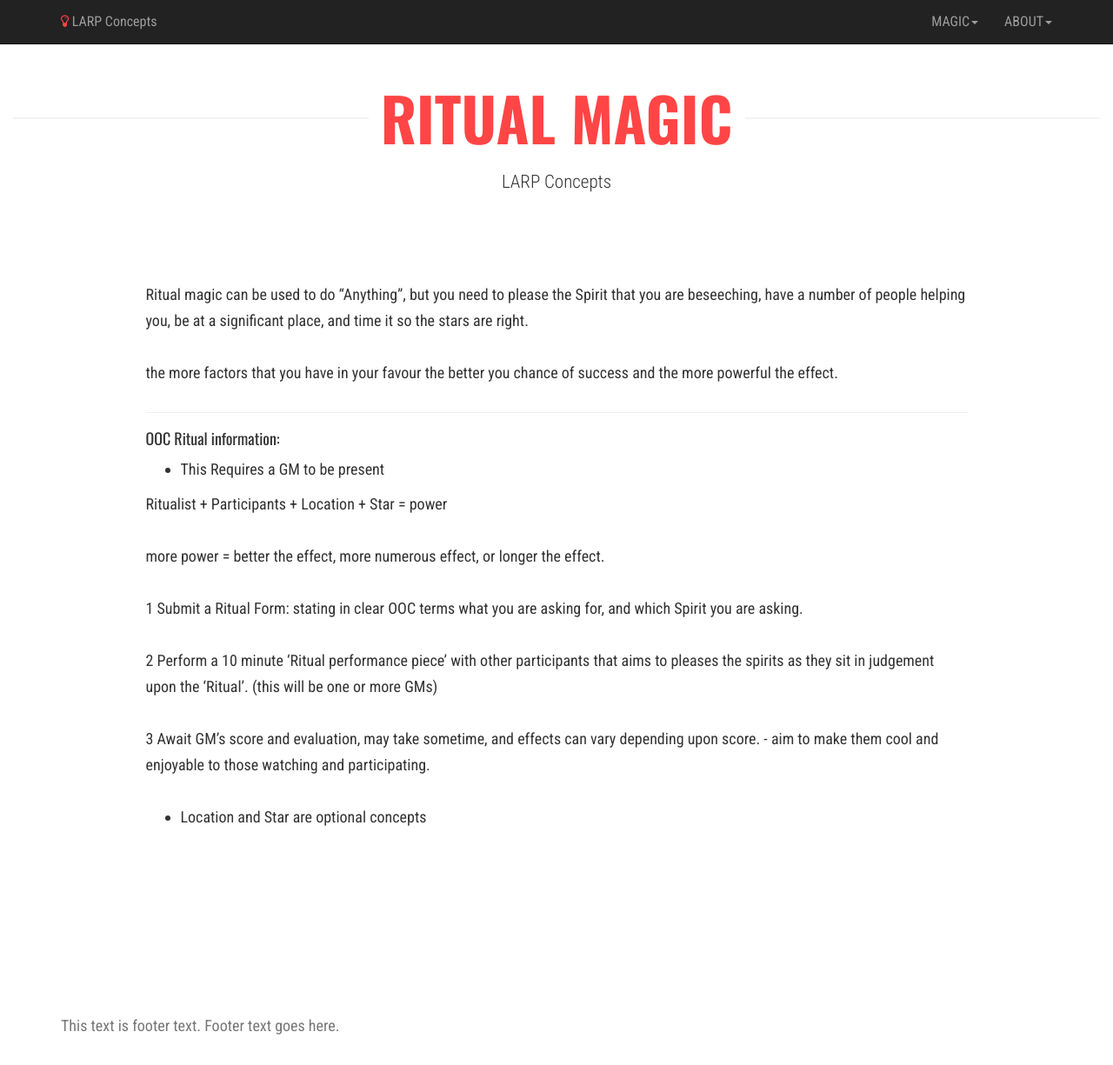
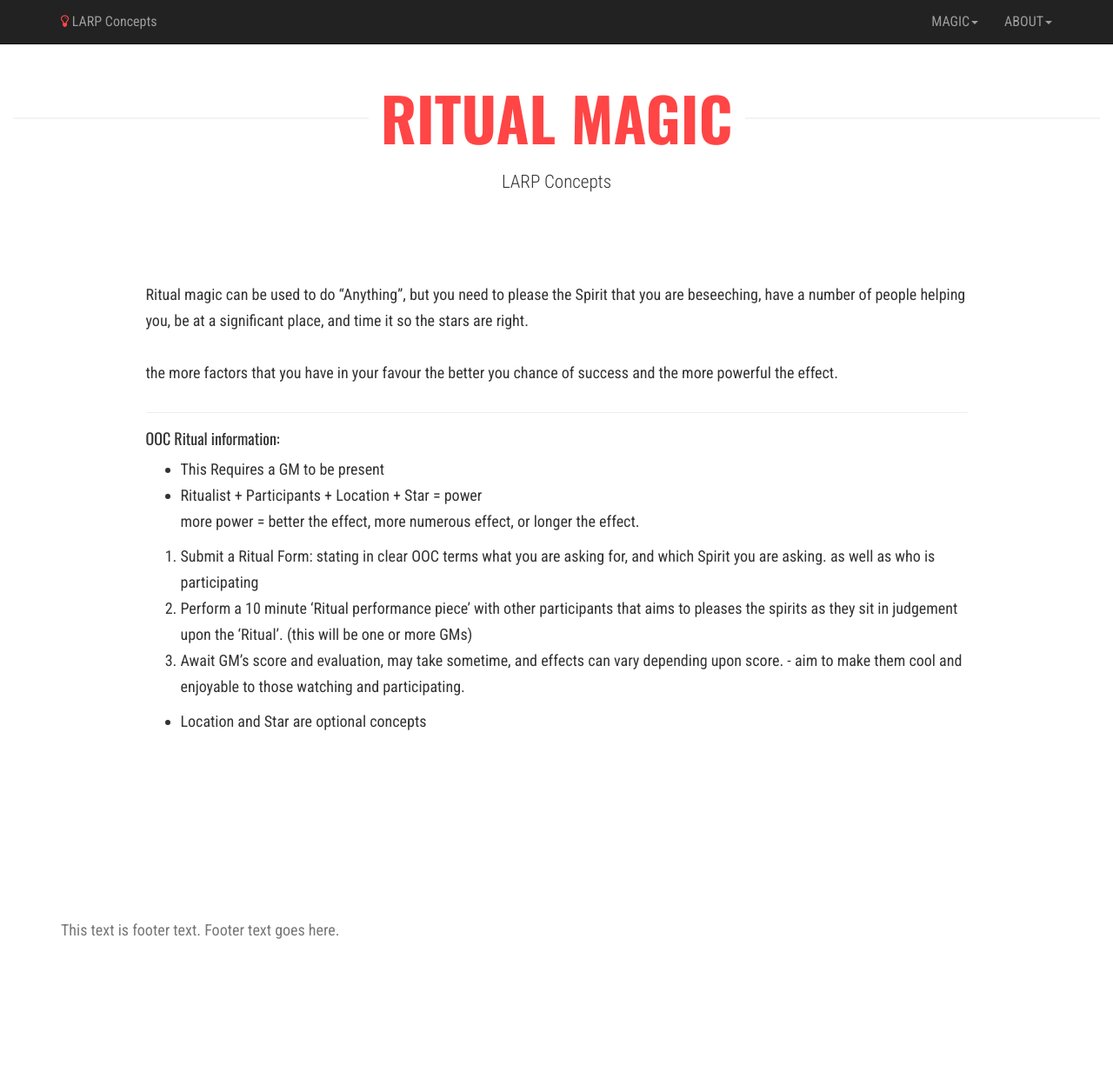
Before and after one commit to 8wgremlin/larp, a Jekyll site: the page built from _pages/ritual.md, in a window 1280 px wide and 1225 px high. Shown: the whole window at 87% size. Built offline with Jekyll 4.4.1, drawn with Linux system fonts in a browser that asks for light colours; nearby versions of some CDN libraries.

Commit message:
page updates

```diff
--- a/_data/nav.yml
+++ b/_data/nav.yml
@@ -1,4 +1,4 @@
 main:
+    - { url: '/', text: 'Home' }
     - { url: '/magic', text: 'Magic' }
-    - { url: '/blog', text: 'Blog' }
     - { url: '/about', text: 'About' }
--- a/_pages/ritual.md
+++ b/_pages/ritual.md
@@ -9,18 +9,18 @@ the more factors that you have in your favour the better you chance of success a
 
 
 ---
+
 #### OOC Ritual information:
 
 * This Requires a GM to be present
-
-Ritualist + Participants + Location + Star = power
-
+* Ritualist + Participants + Location + Star = power
 more power = better the effect, more numerous effect, or longer the effect.
 
-1 Submit a Ritual Form: stating in clear OOC terms what you are asking for, and which Spirit you are asking.
 
-2 Perform a 10 minute ‘Ritual performance piece’ with other participants that aims to pleases the spirits as they sit in judgement upon the ‘Ritual’. (this will be one or more GMs)
 
-3 Await GM’s score and evaluation, may take sometime, and effects can vary depending upon score. - aim to make them cool and enjoyable to those watching and participating.
+1. Submit a Ritual Form: stating in clear OOC terms what you are asking for, and which Spirit you are asking.
+as well as who is participating
+2. Perform a 10 minute ‘Ritual performance piece’ with other participants that aims to pleases the spirits as they sit in judgement upon the ‘Ritual’. (this will be one or more GMs)
+3. Await GM’s score and evaluation, may take sometime, and effects can vary depending upon score. - aim to make them cool and enjoyable to those watching and participating.
 
 * Location and Star are optional concepts
```
Also changed, not shown: _pages/binders.md (+12 -10 lines), _pages/magic.md (+2 -2 lines), _pages/spirits.md (+2 -2 lines).
